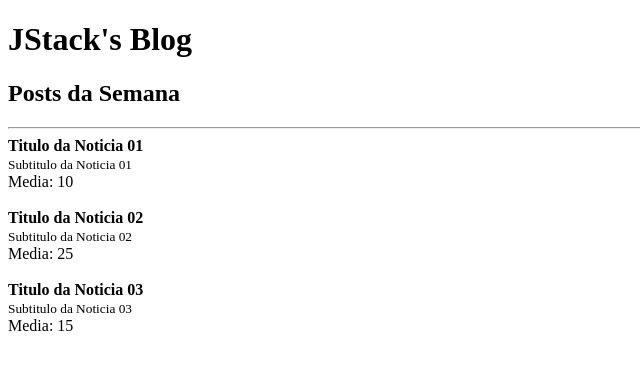
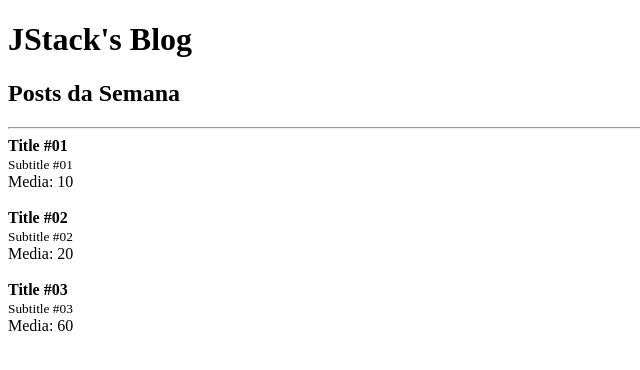
Before and after one commit to AlessandroSampaio/react-fundementals, a React app: page / in a window 1280 px wide. Shown: the top 370 px of the page, without its empty margins (0-640 px from the left). Built offline with nearby package versions, Linux system fonts and the light colour scheme.

Commit message:
Renderizacao de listas

```diff
--- a/src/App.js
+++ b/src/App.js
@@ -2,7 +2,19 @@ import React from "react";
 import Post from "./Post";
 import Header from "./Header";
 
-const title = "JStack`s Blog";
+const posts = [
+  {
+    title: 'Title #01', subtitle: 'Subtitle #01', likes: 20
+  },
+
+  {
+    title: 'Title #02', subtitle: 'Subtitle #02', likes: 40
+  },
+
+  {
+    title: 'Title #03', subtitle: 'Subtitle #03', likes: 120
+  },
+];
 
 function App() {
   return (
@@ -12,29 +24,18 @@ function App() {
       </Header>
       <hr />
 
-      <Post
-        likes={20}
-        post={{
-          title: "Titulo da Noticia 01",
-          subtitle: "Subtitulo da Noticia 01",
-        }}
-      />
-
-      <Post
-        likes={50}
-        post={{
-          title: "Titulo da Noticia 02",
-          subtitle: "Subtitulo da Noticia 02",
-        }}
-      />
-
-      <Post
-        likes={30}
-        post={{
-          title: "Titulo da Noticia 03",
-          subtitle: "Subtitulo da Noticia 03",
-        }}
-      />
+      {posts.map(
+        (element) => (
+          <Post
+            key={element.title}
+            post={{
+              title : element.title,
+              subtitle: element.subtitle
+            }}
+            likes={element.likes}
+          />
+        )
+      )}
     </>
   );
 }
```
